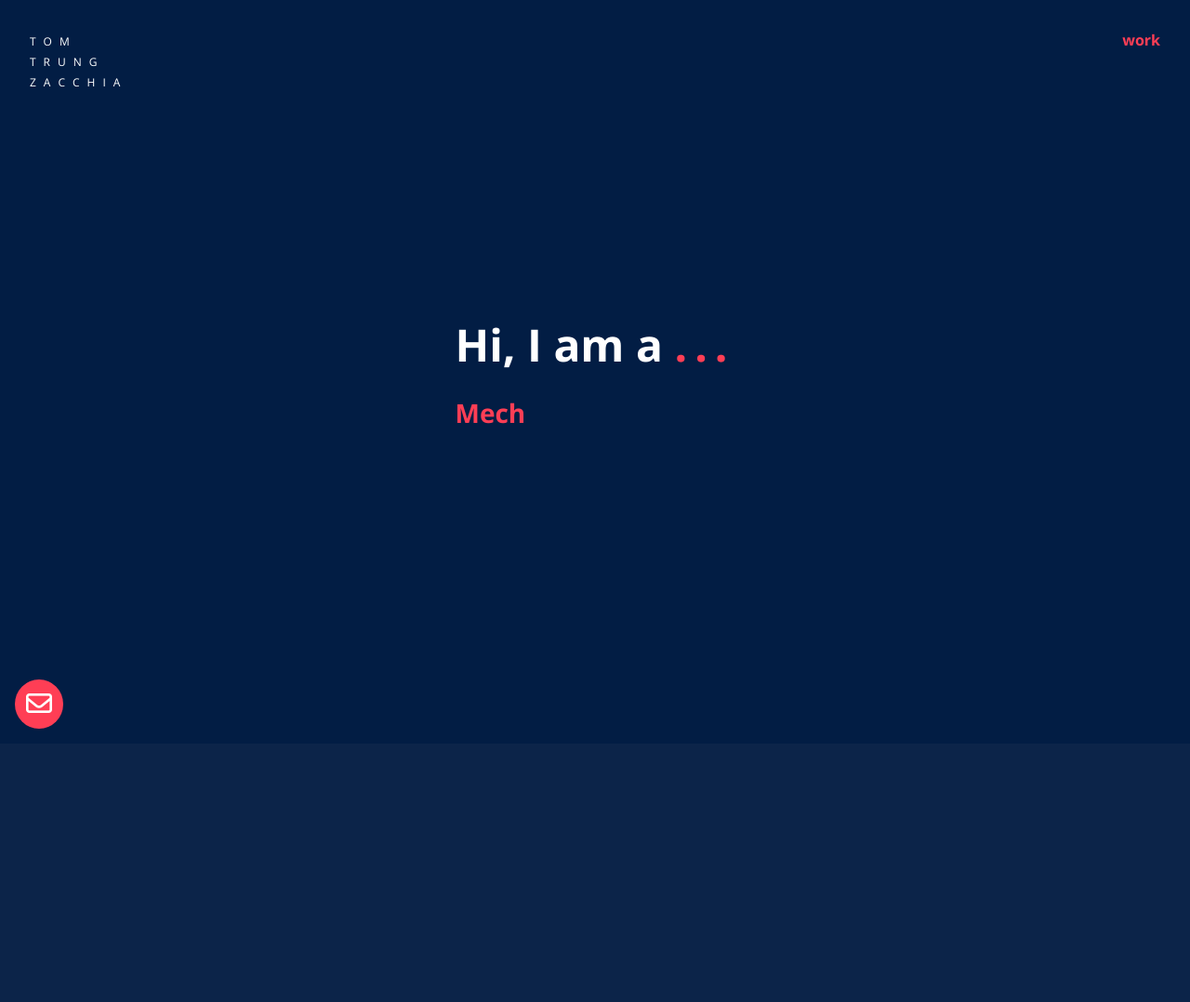
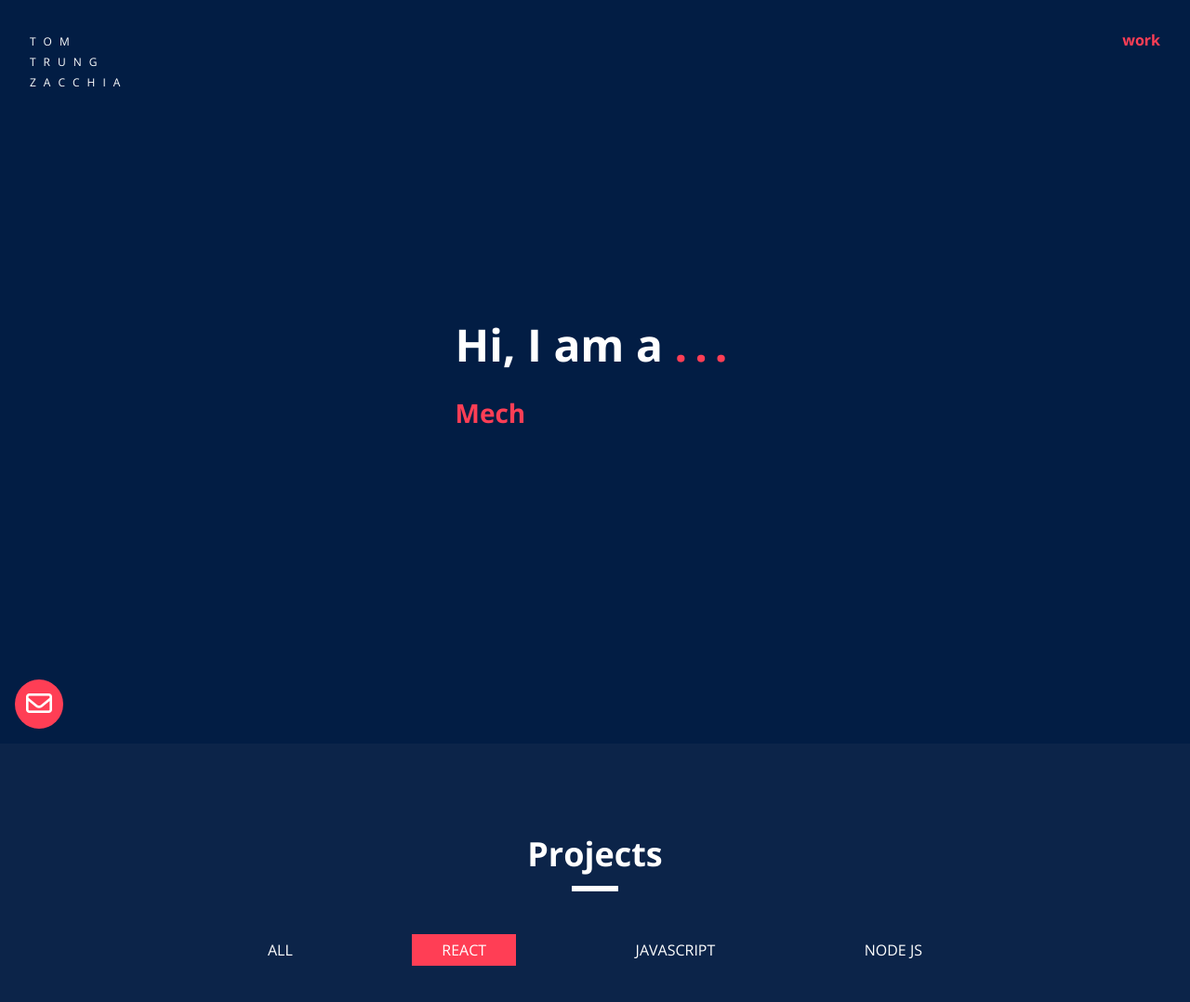
Before and after one commit to tomzacchia/portfolio, a website built with webpack: page src/index.html in a window 1280 px wide. Shown: the top 1078 px of the page at 93% size. Built offline with nearby package versions, Linux system fonts and the light colour scheme.

Commit message:
Add work filters tab

```diff
--- a/src/index.html
+++ b/src/index.html
@@ -33,7 +33,7 @@
       </div>
     </nav>
 
-    <section class="floating-icons">
+    <section class="floating-icon">
       <div class="icon-container">
         <a href="mailto:tomzacchia@live.com?subject=Hello">
           <i class="far fa-envelope text-2lg text-white"></i>
@@ -56,7 +56,16 @@
       </div>
     </section>
 
-    <section class="work"> </section>
+    <section class="work">
+      <h1 class="work-title text-xlg"> Projects </h1>
+
+      <div class="work-filters">
+        <p> ALL </p>
+        <p class="work-filter-highlight"> REACT </p>
+        <p> JAVASCRIPT </p>
+        <p> NODE JS</p>
+      </div>
+    </section>
 
     <footer class="footer">
       <div class="footer-icons">
--- a/src/styles/components/_nav.scss
+++ b/src/styles/components/_nav.scss
@@ -1,4 +1,4 @@
-@import '../utils/colors';
+@import "../utils/colors";
 
 .nav {
   padding: 0 2rem;
@@ -16,13 +16,13 @@
   letter-spacing: 8px;
 }
 
-.floating-icons {
+.floating-icon {
   padding: 1rem;
   position: fixed;
   bottom: 0;
 }
 
-.floating-icons .icon-container {
+.floating-icon .icon-container {
   padding: 12px;
   background-color: $secondary;
   border-radius: 50%;
--- a/src/styles/components/_work.scss
+++ b/src/styles/components/_work.scss
@@ -1,4 +1,5 @@
 @import "../utils/colors";
+@import "../utils/mixins";
 
 .work {
   padding: 1rem 0;
@@ -9,3 +10,44 @@
   flex-direction: column;
   align-items: center;
 }
+
+.work-title {
+  position: relative;
+  color: white;
+}
+
+$underline-length: 50px;
+
+.work-title::after {
+  content: "";
+  position: absolute;
+  left: 50%;
+  bottom: -1rem;
+  margin-left: -($underline-length)/2;
+  height: 6px;
+  width: 50px;
+  background-color: white;
+}
+
+.work-filters {
+  margin-top: 2rem;
+  display: flex;
+  justify-content: space-between;
+  width: 90%;
+  max-width: 768px;
+  color: white;
+}
+
+.work-filter-highlight {
+  background-color: $secondary;
+}
+
+.work-filters p {
+  padding: 6px 14px;
+}
+
+@include tablet {
+  .work-filters p {
+    padding: 6px 2rem;
+  }
+}
--- /dev/null
+++ b/src/styles/utils/_mixins.scss
@@ -0,0 +1,24 @@
+// breakpoints from bootstrap 4
+@mixin mobile {
+  @media (min-width: 375px) {
+    @content;
+  }
+}
+
+@mixin mobile-lg {
+  @media (min-width: 425px) {
+    @content;
+  }
+}
+
+@mixin tablet {
+  @media (min-width: 768px) {
+    @content;
+  }
+}
+
+@mixin desktop {
+  @media (min-width: 1336) {
+    @content;
+  }
+}
```
